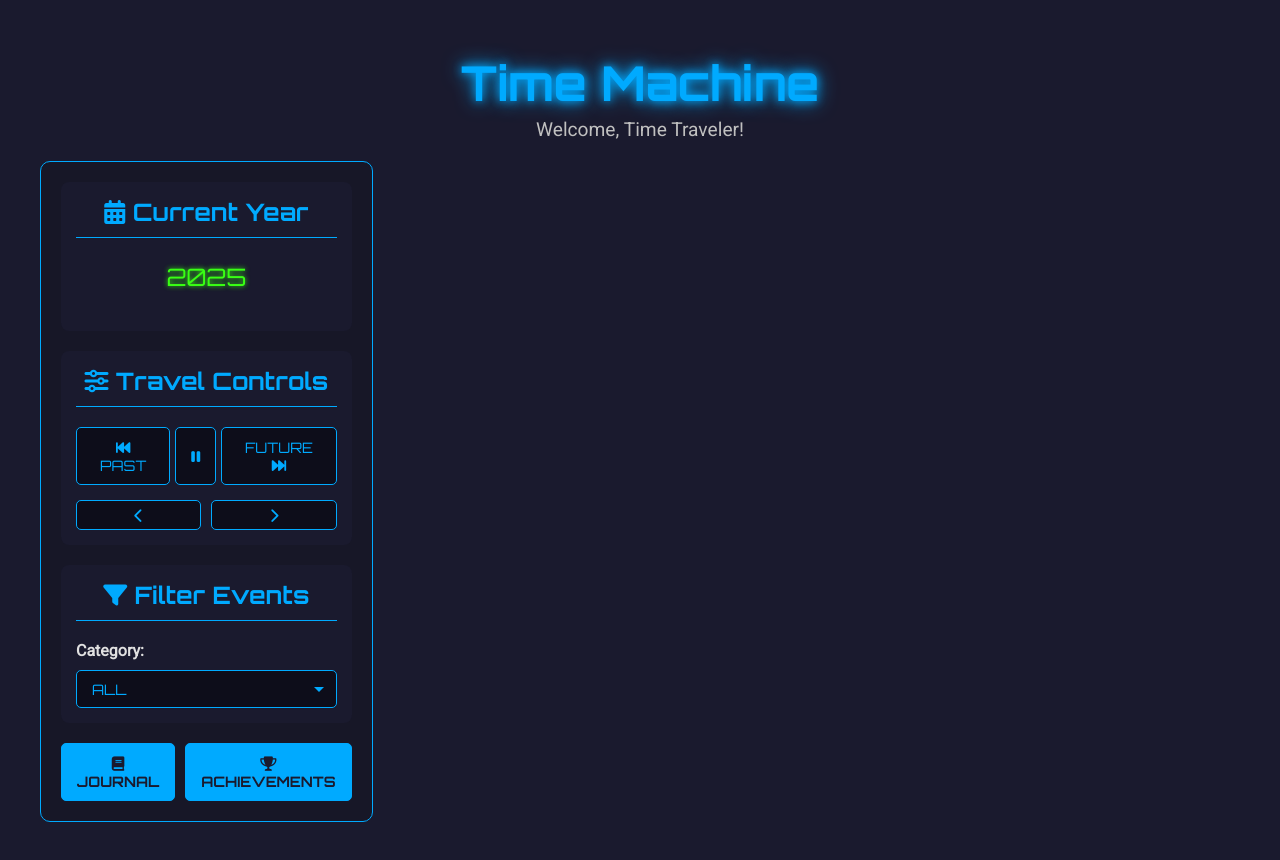
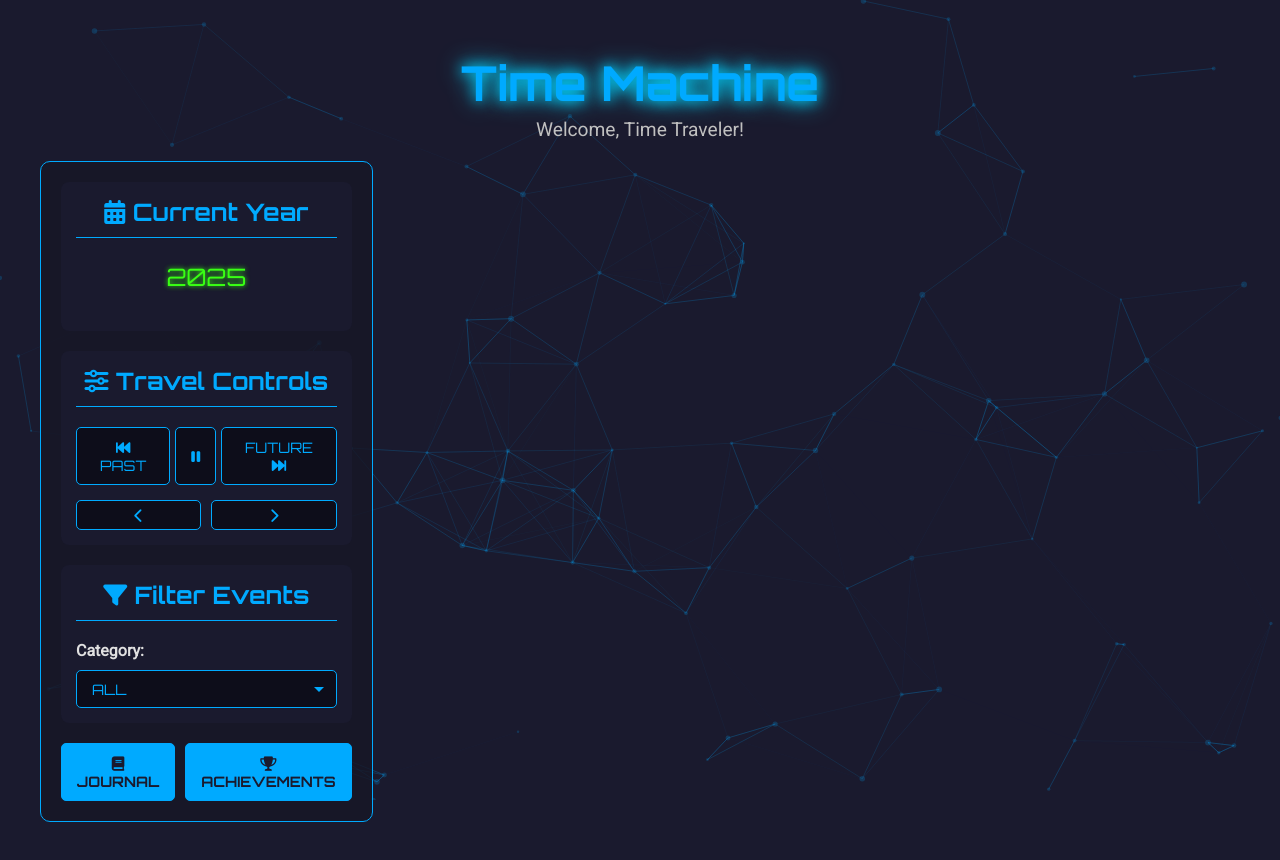
Before and after one commit to RenNanase/time-machine-game, a website: page index.html in a window 1280 px wide. Drawn offline with nearby package versions, Linux system fonts and the light colour scheme.

Commit message:
Fate:Add animation

```diff
--- a/index.html
+++ b/index.html
@@ -8,6 +8,7 @@
 </head>
 
 <body>
+    <div id="particles-js"></div>
     <header class="main-header">
         <h1>Time Machine</h1>
         <p>Welcome, Time Traveler!</p>
@@ -102,6 +103,7 @@
 
 </body>
 
+<script src="https://cdn.jsdelivr.net/npm/tsparticles@2/tsparticles.bundle.min.js"></script>
 <script src="https://cdnjs.cloudflare.com/ajax/libs/gsap/3.12.2/gsap.min.js"></script>
 <script src="script.js"></script>
 </html>
--- a/script.js
+++ b/script.js
@@ -43,6 +43,53 @@ document.addEventListener('DOMContentLoaded', () => {
     const FRACTURE_THRESHOLD_TIME_MS = 1000; // ...within 1 second triggers a fracture
 
     // --- Functions ---
+
+    function initParticles() {
+        tsParticles.load("particles-js", {
+            fpsLimit: 60,
+            interactivity: {
+                events: {
+                    onHover: {
+                        enable: true,
+                        mode: "repulse",
+                    },
+                    resize: true,
+                },
+                modes: {
+                    repulse: {
+                        distance: 100,
+                        duration: 0.4,
+                    },
+                },
+            },
+            particles: {
+                color: {
+                    value: "#00aaff",
+                },
+                links: {
+                    color: "#00aaff",
+                    distance: 150,
+                    enable: true,
+                    opacity: 0.2,
+                    width: 1,
+                },
+                collisions: {
+                    enable: true,
+                },
+                move: {
+                    direction: "none",
+                    enable: true,
+                    outModes: "out",
+                    random: false,
+                    speed: 1,
+                    straight: false,
+                },
+                number: { density: { enable: true, area: 800 }, value: 80 },
+                opacity: { value: 0.2 },
+                size: { value: { min: 1, max: 3 } },
+            },
+        });
+    }
 
     /**
      * Animate out existing cards, then render a new list of events.
@@ -357,6 +404,7 @@ document.addEventListener('DOMContentLoaded', () => {
     }
 
     async function initializeGame() {
+        initParticles();
         yearDisplay.textContent = currentYear;
 
         // Animate the static parts of the UI
--- a/style.css
+++ b/style.css
@@ -1,4 +1,14 @@
 @import url('https://fonts.googleapis.com/css2?family=Orbitron:wght@400;700&family=Roboto:wght@300;400&display=swap');
+
+/* Place particles canvas in the background */
+#particles-js {
+    position: fixed;
+    width: 100%;
+    height: 100%;
+    top: 0;
+    left: 0;
+    z-index: -1; /* This is crucial */
+}
 
 body {
     font-family: 'Roboto', sans-serif;
@@ -17,6 +27,7 @@ body {
     margin-bottom: 0;
     /* Animation Prep */
     opacity: 0;
+    animation: pulse 4s ease-in-out infinite;
 }
 
 .main-header p {
@@ -292,6 +303,18 @@ body.screen-shake {
   }
 }
 
+@keyframes pulse {
+    0% {
+        text-shadow: 0 0 10px #00aaff, 0 0 20px #00aaff;
+    }
+    50% {
+        text-shadow: 0 0 15px #00ffff, 0 0 30px #00ffff;
+    }
+    100% {
+        text-shadow: 0 0 10px #00aaff, 0 0 20px #00aaff;
+    }
+}
+
 /* Timeline Fracture Overlay */
 #fracture-overlay {
     position: fixed;
```
